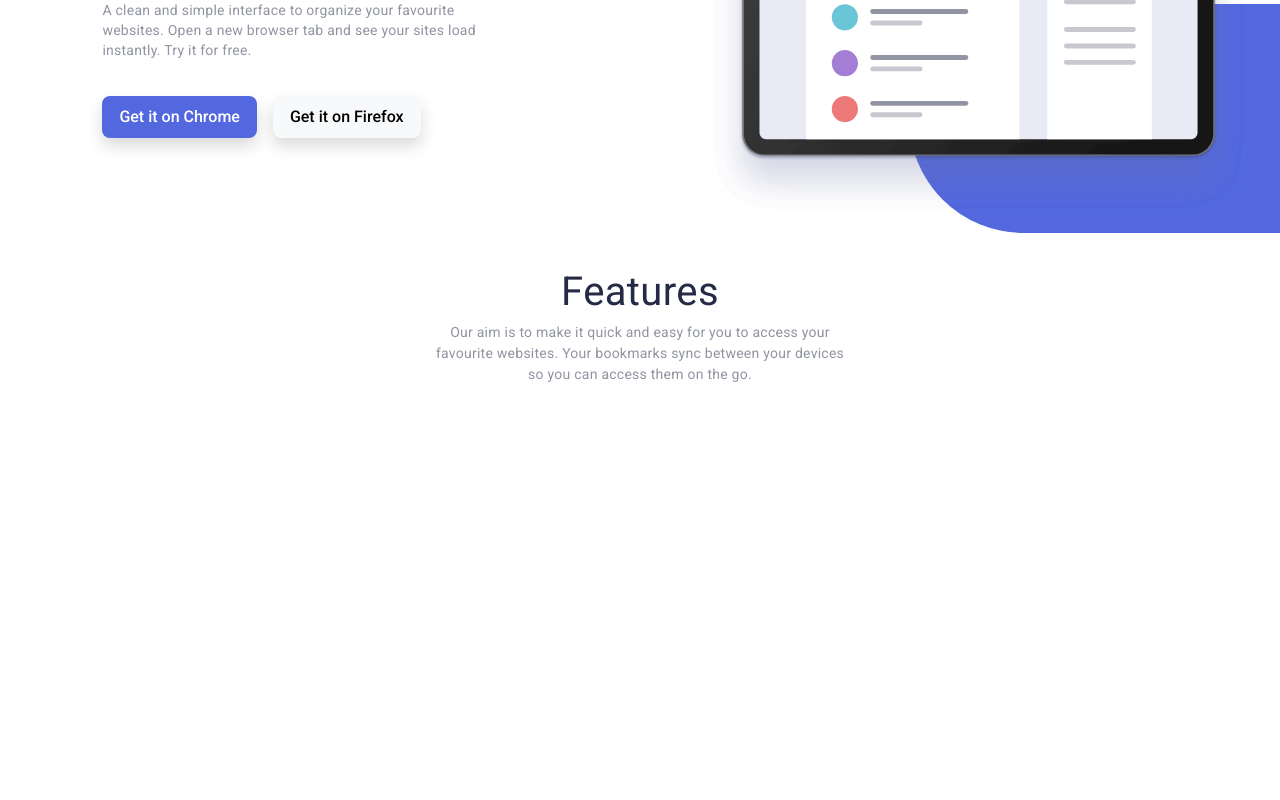
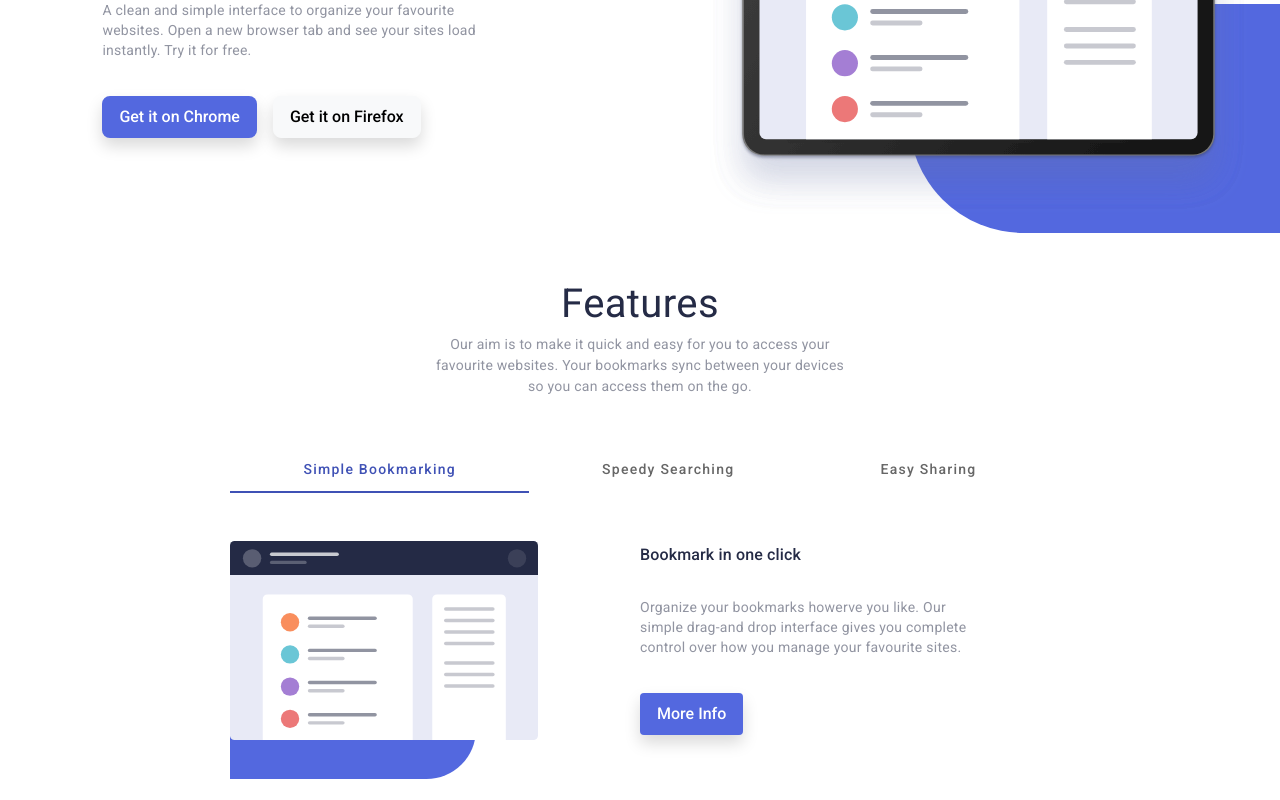
Before and after one commit to george-asiedu/Bookmark-Landing-Page, an Angular app in the folder bookmark-app/: page / in a window 1280 px wide. Shown: the part 319-1119 px from the top of the page. Before the commit the page ends 800 px from the top, so only its background shows below. Built offline with nearby package versions, Linux system fonts and the light colour scheme.

Commit message:
features tab features addeded

```diff
--- a/bookmark-app/src/app/features/features.component.css
+++ b/bookmark-app/src/app/features/features.component.css
@@ -0,0 +1,15 @@
+.tabs {
+    padding: 1% 18%;
+}
+
+.box {
+    background: hsl(231, 69%, 60%);
+    height: 60%;
+    top: 70%;
+    left: -40%;
+}
+
+.btn-blue {
+    background: hsl(231, 69%, 60%);
+    color: white;
+}
--- a/bookmark-app/src/app/features/features.component.html
+++ b/bookmark-app/src/app/features/features.component.html
@@ -1,8 +1,74 @@
-<div class="container-fluid">
+<div class="container-fluid tabs">
     <h3 class="text-center fs-1 mb-3">Features</h3>
     <p class="text-center w-100 lh-base mb-5">
         Our aim is to make it quick and easy for you to access your <br>
         favourite websites. Your bookmarks sync between your devices <br>
         so you can access them on the go.
     </p>
+
+    <mat-tab-group>
+        <mat-tab label="Simple Bookmarking">
+            <div class="d-flex w-100 py-5 overflow-hidden ">
+                <div class="hero position-relative w-50">
+                    <img src="../../assets/illustration-features-tab-1.svg" class="w-75" alt="illustration-faetures-image">
+                    <div class="box z-n1 w-100 h-50 rounded-pill position-absolute"></div>
+                </div>
+                <div class="d-flex flex-column justify-content-lg-center gap-4 w-50 home-mob">
+                    <h3 class="lh-sm fw-medium mb-2 fs">
+                        Bookmark in one click
+                    </h3>
+                    <p>
+                        Organize your bookmarks howerve you like. Our <br>
+                        simple drag-and drop interface gives you complete <br>
+                        control over how you manage your favourite sites.
+                    </p>
+                    <div class="d-flex gap-3 align-content-center">
+                        <button type="button" class="btn btn-sm btn-blue shadow fs-6 fw-medium py-2 px-3">More Info</button>
+                    </div>
+                </div>
+            </div>
+        </mat-tab>
+        <mat-tab label="Speedy Searching">
+            <div class="d-flex w-100 py-5 overflow-hidden ">
+                <div class="hero position-relative w-50">
+                    <img src="../../assets/illustration-features-tab-2.svg" class="w-75" alt="illustration-faetures-image">
+                    <div class="box z-n1 w-100 h-50 rounded-pill position-absolute"></div>
+                </div>
+                <div class="d-flex flex-column justify-content-lg-center gap-4 w-50 home-mob">
+                    <h3 class="lh-sm fw-medium mb-2 fs">
+                        Intelligent search
+                    </h3>
+                    <p>
+                        Our powerful search feature will help you find saved <br>
+                        sites in no time at all. No need to trawl through all of <br>
+                        your bookmarks.
+                    </p>
+                    <div class="d-flex gap-3 align-content-center">
+                        <button type="button" class="btn btn-sm btn-blue shadow fs-6 fw-medium py-2 px-3">More Info</button>
+                    </div>
+                </div>
+            </div>
+        </mat-tab>
+        <mat-tab label="Easy Sharing">
+            <div class="d-flex w-100 py-5 overflow-hidden ">
+                <div class="hero position-relative w-50">
+                    <img src="../../assets/illustration-features-tab-3.svg" class="w-75" alt="illustration-faetures-image">
+                    <div class="box z-n1 w-100 h-50 rounded-pill position-absolute"></div>
+                </div>
+                <div class="d-flex flex-column justify-content-lg-center gap-4 w-50 home-mob">
+                    <h3 class="lh-sm fw-medium mb-2 fs">
+                        Share your bookmarks
+                    </h3>
+                    <p>
+                        Easily share your bookmarks and collections with <br>
+                        others. Create a shareable link that you can send at <br>
+                        the click of a button.
+                    </p>
+                    <div class="d-flex gap-3 align-content-center">
+                        <button type="button" class="btn btn-sm btn-blue shadow fs-6 fw-medium py-2 px-3">More Info</button>
+                    </div>
+                </div>
+            </div>
+        </mat-tab>
+    </mat-tab-group>
 </div>
--- a/bookmark-app/src/app/features/features.component.ts
+++ b/bookmark-app/src/app/features/features.component.ts
@@ -1,9 +1,10 @@
 import { Component } from '@angular/core';
+import { MatTabsModule } from '@angular/material/tabs';
 
 @Component({
   selector: 'app-features',
   standalone: true,
-  imports: [],
+  imports: [MatTabsModule],
   templateUrl: './features.component.html',
   styleUrl: './features.component.css'
 })
```
